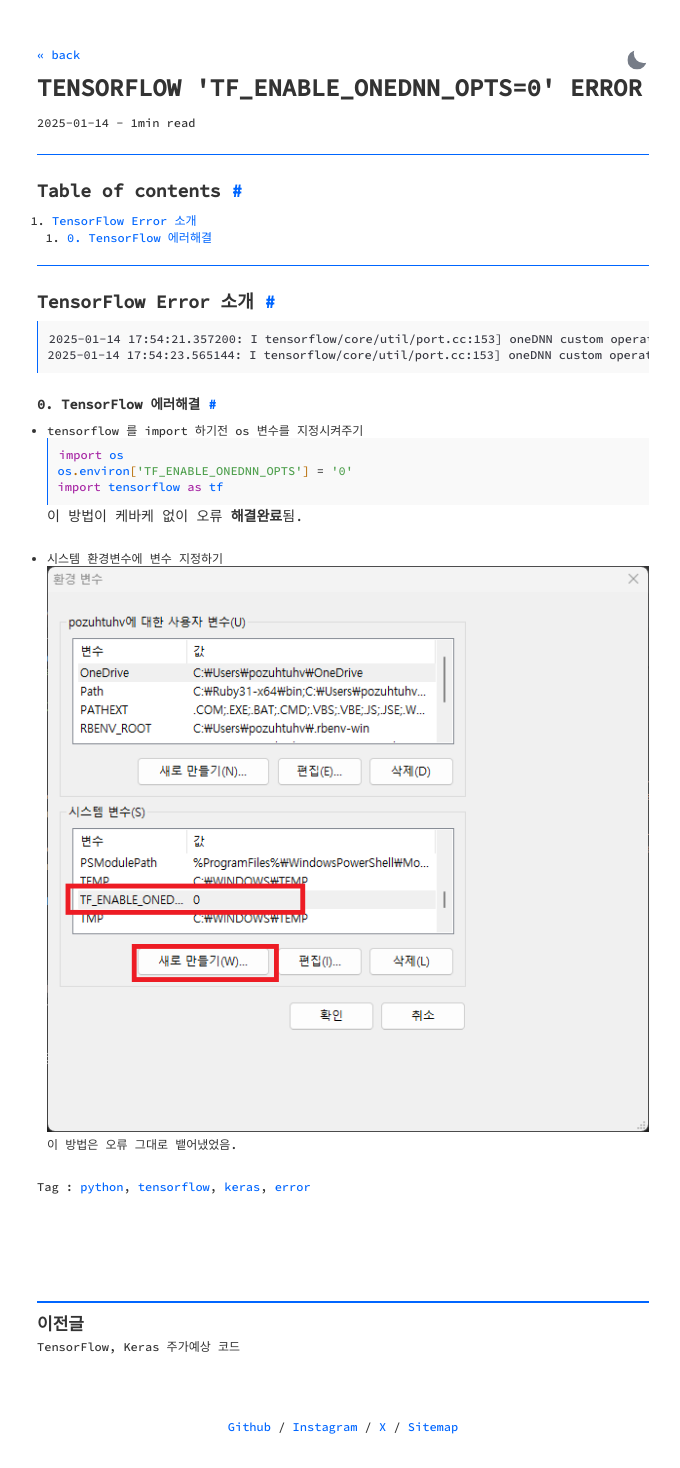
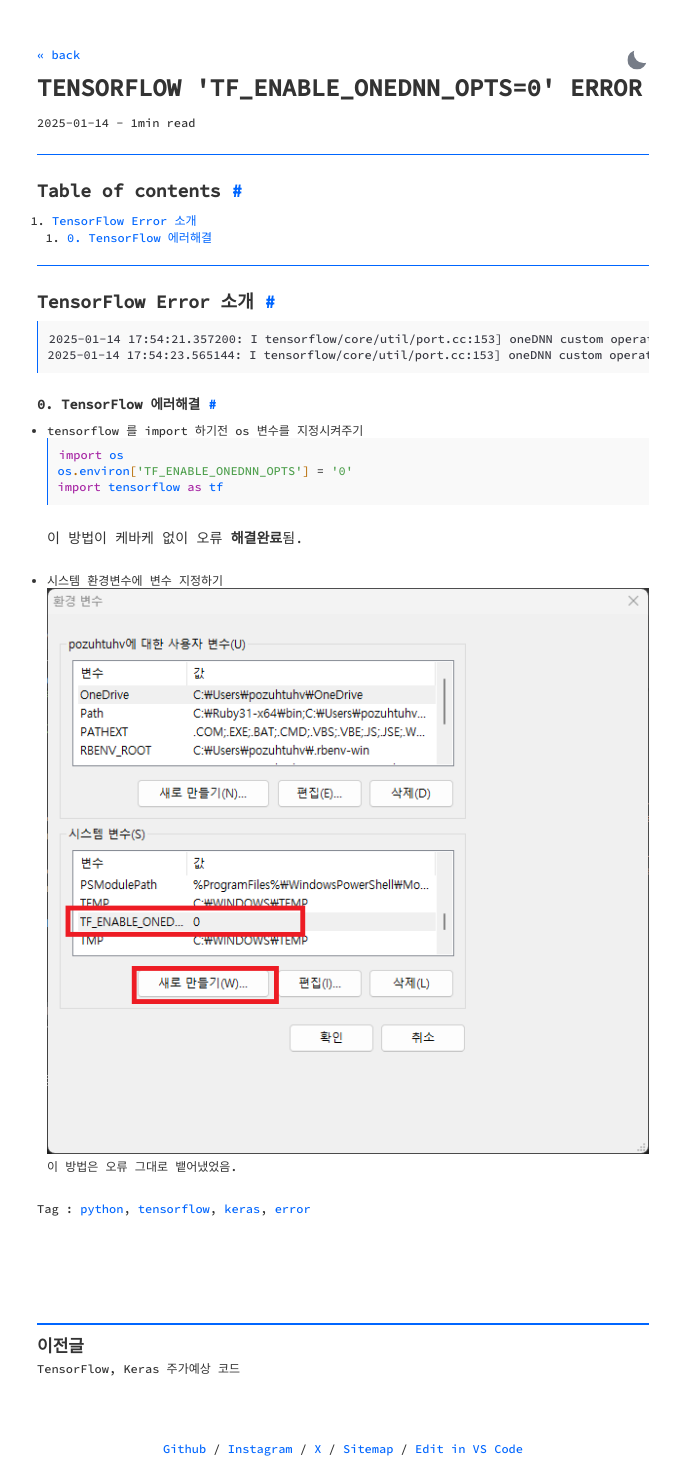
Before and after one commit to pozuhtuhv/pozuhtuhv.github.io, a Jekyll site: the page built from _posts/2025-01-14-tensorflow_error.md, in a window 1280 px wide. Shown: the whole page, without its empty margins (297-977 px from the left). Built offline with Jekyll 4.4.1, drawn with Linux system fonts in a browser that asks for light colours; before the commit the page ends 1446 px from its top, so only the background shows below that.

Commit message:
(add) edit_links

````diff
--- a/_config.yml
+++ b/_config.yml
@@ -22,6 +22,8 @@
 url: "https://pozuhtuhv.github.io" # Domain Name of host. [username].github.io for github pages
 baseurl: "" # sub folder for jekyll site. only if jekyll site not in root of host. leave blank if not wishd. always add / in front.
 permalink: pretty
+
+vscode_path: "C:/Users/pozuhtuhv/Desktop/pozuhtuhv.github.io" # path to your vscode workspace
 
 markdown: kramdown
 kramdown:
--- a/_layouts/default.html
+++ b/_layouts/default.html
@@ -51,7 +51,8 @@
       <a href="https://github.com/{{ site.author.github }}" title="Github profile" target="_blank">Github</a> /
       <a href="https://instagram.com/{{ site.author.github }}" title="Instagram" target="_blank">Instagram</a> /
       <a href="https://x.com/{{ site.author.twitter }}" title="Twitter" target="_blank">X</a> /
-      <a href="{{site.url}}/sitemap.xml" title="Sitemap" target="_blank">Sitemap</a>
+      <a href="{{site.url}}/sitemap.xml" title="Sitemap" target="_blank">Sitemap</a> /
+      <a href="vscode://file/{{ site.vscode_path }}/{{ page.path }}" title="Edit in VS Code" target="_blank" rel="noopener noreferrer">Edit in VS Code</a>
     </p>
   </div>
 </footer>
--- a/_posts/2025-01-14-tensorflow_error.md
+++ b/_posts/2025-01-14-tensorflow_error.md
@@ -33,6 +33,7 @@
 os.environ['TF_ENABLE_ONEDNN_OPTS'] = '0'
 import tensorflow as tf
 ```
+<br>
 이 방법이 케바케 없이 오류 <b>해결완료</b>됨.<br>
 <br>
 
````
